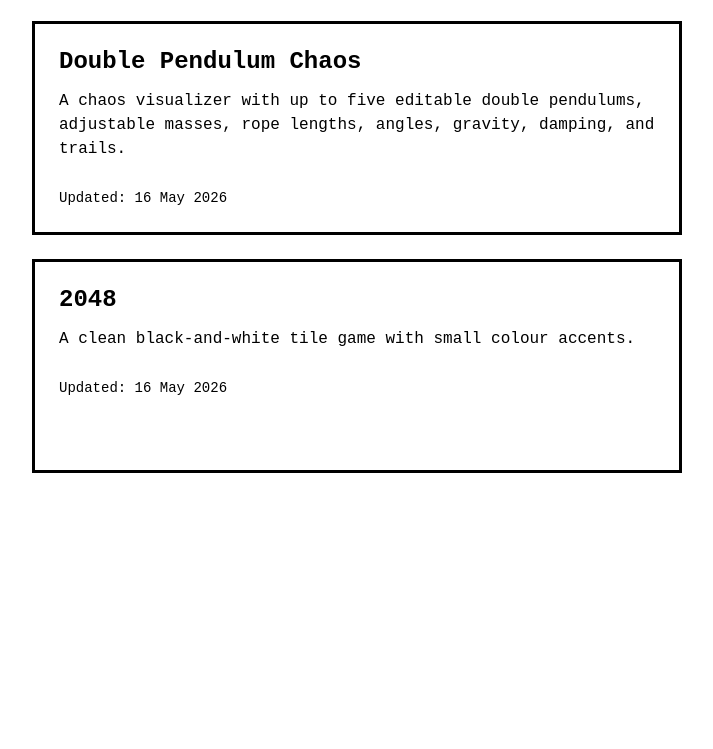
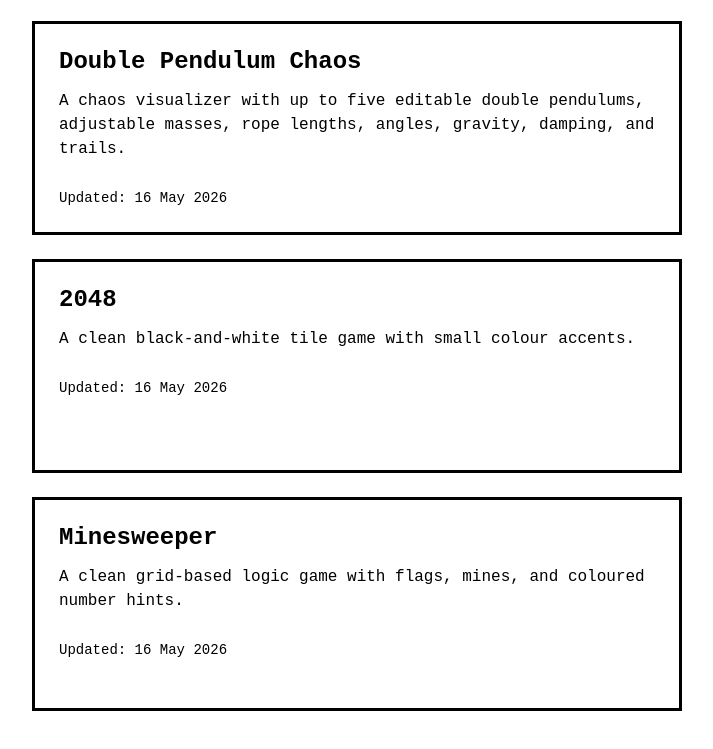
Before and after one commit to ldvynck/my-website, a plain HTML site: page index.html in a window 1280 px wide. Shown: the part 2100-2849 px from the top of the page, without its empty margins (283-996 px from the left). Before the commit the page ends 2643 px from the top, so only its background shows below. Drawn offline with Linux system fonts and the light colour scheme.

Commit message:
Update index.html

```diff
--- a/index.html
+++ b/index.html
@@ -78,6 +78,12 @@
     		<p>A clean black-and-white tile game with small colour accents.</p>
     		<span>Updated: 16 May 2026</span>
 		</a>
+
+		<a href="minesweeper.html" class="entry-card">
+    		<h2>Minesweeper</h2>
+    		<p>A clean grid-based logic game with flags, mines, and coloured number hints.</p>
+    		<span>Updated: 16 May 2026</span>
+		</a>
         </section>
     </main>
 
```
